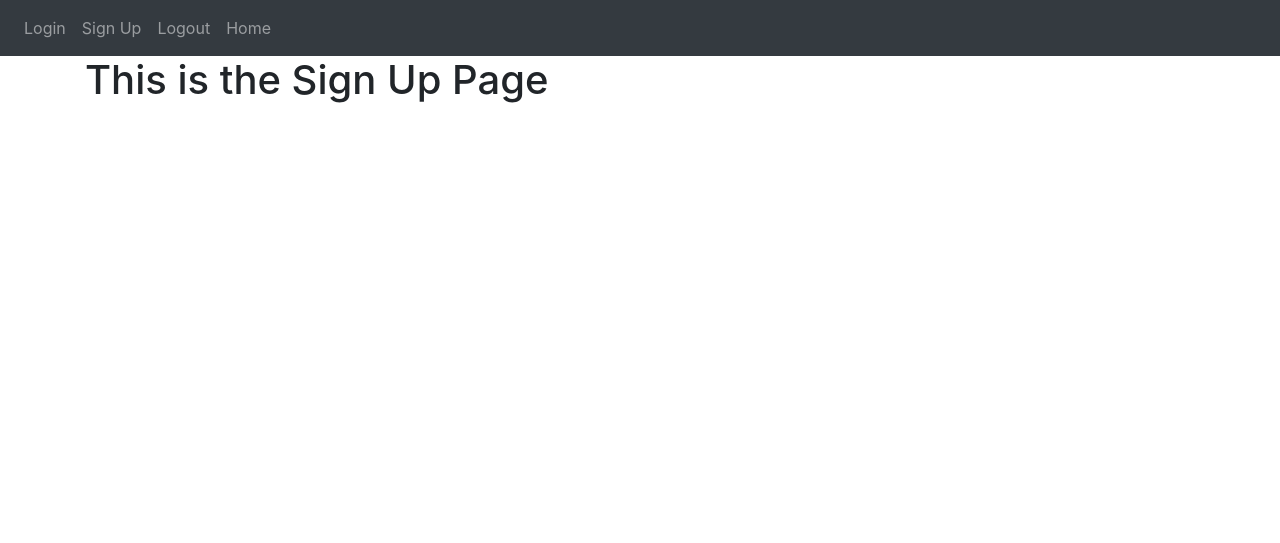
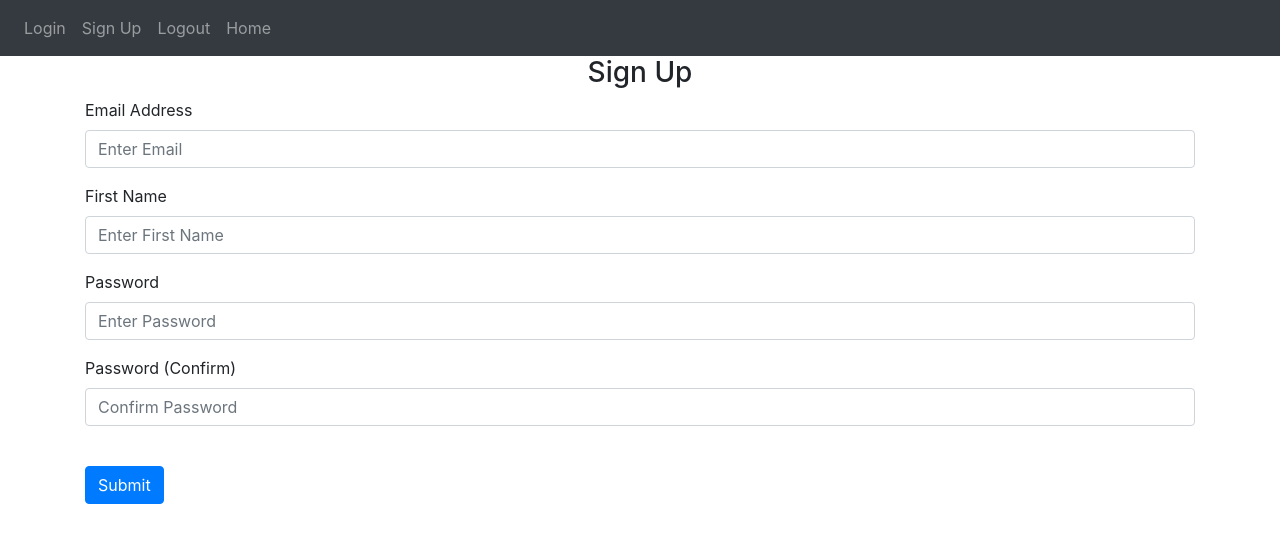
Before and after one commit to s3ldc/flask_website, a Flask app: page /signup in a window 1280 px wide. Shown: the top 543 px of the page. Run offline with Flask 3, Linux system fonts and the light colour scheme; some libraries are stand-ins or nearby versions.

Commit message:
added forms in the sign up and login page

```diff
--- a/website/auth.py
+++ b/website/auth.py
@@ -2,7 +2,7 @@ from flask import Blueprint, render_template
 
 auth = Blueprint('auth', __name__)
 
-@auth.route('/login')
+@auth.route('/login', methods=['GET', 'POST'])
 def login():
     return render_template("login.html", boolean = True)
 
@@ -10,6 +10,6 @@ def login():
 def logout():
     return '<p>Logout</p>'
 
-@auth.route('/signup')
+@auth.route('/signup', methods=['GET', 'POST'])
 def signup():
     return render_template("sign_up.html")
--- a/website/templates/sign_up.html
+++ b/website/templates/sign_up.html
@@ -1,5 +1,52 @@
-{% extends 'base.html' %} {% block title %}Sign Up{% endblock %}
+{% extends 'base.html' %} {% block title %}Sign Up{% endblock %} {% block
+content %}
+<form method="POST">
+  <h3 align="center">Sign Up</h3>
+  <div class="form-group">
+    <label for="email">Email Address</label>
+    <input
+      type="email"
+      class="form-control"
+      id="email"
+      name="email"
+      placeholder="Enter Email"
+    />
+  </div>
 
-{% block content %}
-<h1>This is the Sign Up Page</h1>
+  <div class="form-group">
+    <label for="firstName">First Name</label>
+    <input
+      type="text"
+      class="form-control"
+      id="firstName"
+      name="firstName"
+      placeholder="Enter First Name"
+    />
+  </div>
+
+  <div class="form-group">
+    <label for="password1">Password</label>
+    <input
+      type="password"
+      class="form-control"
+      id="password1"
+      name="password1"
+      placeholder="Enter Password"
+    />
+  </div>
+
+  <div class="form-group">
+    <label for="password2">Password (Confirm)</label>
+    <input
+      type="password"
+      class="form-control"
+      id="password2"
+      name="password2"
+      placeholder="Confirm Password"
+    />
+  </div>
+  <br />
+
+  <button type="submit" class="btn btn-primary">Submit</button>
+</form>
 {% endblock %}
```
Also changed, not shown: website/templates/login.html (+27 -1 lines).
